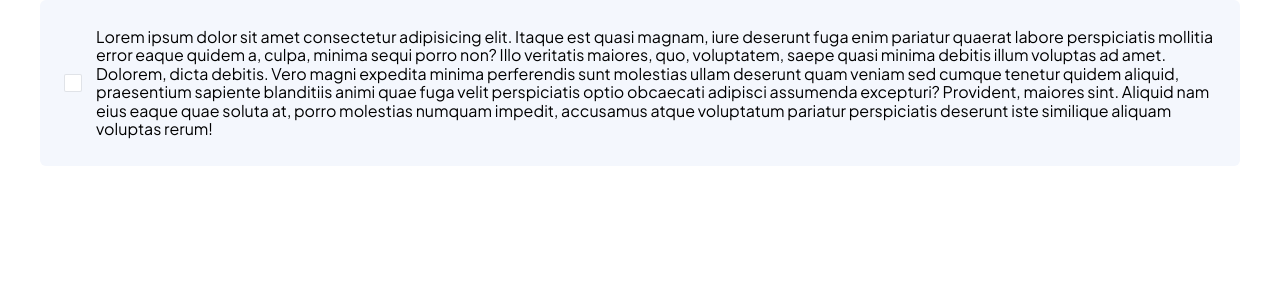
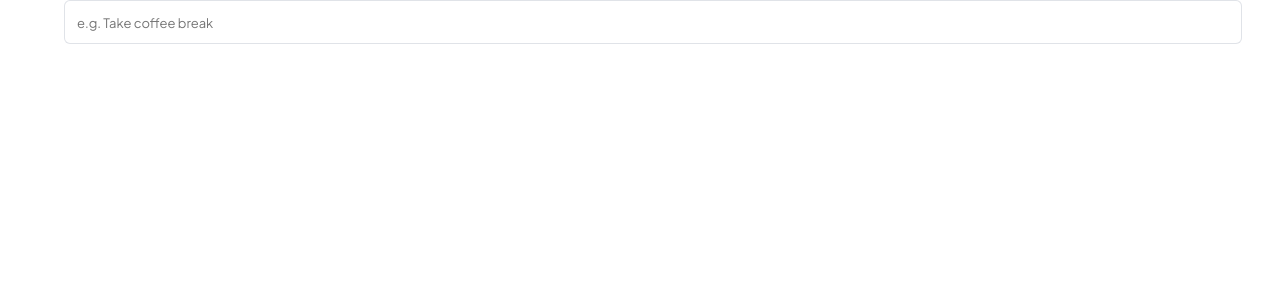
Before and after one commit to Suryasai130499/TypeScript-Next-Tutorial, a Next.js app: page /test in a window 1280 px wide. Shown: the top 300 px of the page. Built offline with nearby package versions, Linux system fonts and the light colour scheme.

Commit message:
Added TextFields

```diff
--- a/components/checkbox.module.css
+++ b/components/checkbox.module.css
@@ -10,12 +10,17 @@
   position: relative;
   display: flex;
   align-items: center;
+  font-weight: 700;
   padding-left: 2rem;
   cursor: pointer;
   -webkit-user-select: none;
   -moz-user-select: none;
   -ms-user-select: none;
   user-select: none;
+}
+
+.wrapper:hover {
+  background-color: var(--checkbox-background-hover);
 }
 
 .container input {
--- a/components/interfaces.ts
+++ b/components/interfaces.ts
@@ -9,3 +9,8 @@ export interface ButtonInterface {
 export interface CheckboxInterface {
   children: any;
 }
+
+export interface TextFieldInterface {
+  name: string;
+  placeholder: string;
+}
--- /dev/null
+++ b/components/noTitleField.tsx
@@ -0,0 +1,26 @@
+import type { NextPage } from 'next';
+import { useState } from 'react';
+import styles from './textField.module.css';
+import { TextFieldInterface } from './interfaces';
+
+const TextField: NextPage<TextFieldInterface> = ({ name, placeholder }) => {
+  const [error, setError] = useState(false);
+  const [errorMessage, setErrorMessage] = useState("Can't be empty");
+
+  return (
+    <div className={styles.wrapper}>
+      <input
+        className={styles.input}
+        type="text"
+        name={name}
+        placeholder={placeholder}
+        data-error={error}
+      />
+      {error ? (
+        <span className={styles.errorMessage}>{errorMessage}</span>
+      ) : null}
+    </div>
+  );
+};
+
+export default TextField;
--- /dev/null
+++ b/components/textField.module.css
@@ -0,0 +1,45 @@
+.wrapper {
+  position: relative;
+  width: 90%;
+  margin-inline: auto;
+  display: flex;
+  flex-direction: column;
+  align-items: flex-start;
+  gap: 0.5rem;
+}
+
+.label {
+  font-size: 0.75rem;
+  font-weight: 700;
+  color: var(--medium-grey);
+  letter-spacing: 0.4px;
+}
+
+.input {
+  padding: 0.75rem;
+  display: block;
+  width: 100%;
+  background: var(--white);
+  border: 1px solid rgba(130, 143, 163, 0.25);
+  border-radius: 6px;
+}
+
+.input:focus,
+.input:active {
+  outline: 0;
+}
+
+.input::placeholder {
+  font-size: 0.8125rem;
+}
+
+.input[data-error='true'] {
+  border-color: var(--red);
+}
+
+.errorMessage {
+  position: absolute;
+  right: 0;
+  top: 50%;
+  color: var(--red);
+}
--- a/pages/test.tsx
+++ b/pages/test.tsx
@@ -1,22 +1,8 @@
 import type { NextPage } from 'next';
-import Checkbox from '../components/checkbox';
+import TextField from '../components/noTitleField';
 
 const Test: NextPage = () => {
-  return (
-    <Checkbox>
-      Lorem ipsum dolor sit amet consectetur adipisicing elit. Itaque est quasi
-      magnam, iure deserunt fuga enim pariatur quaerat labore perspiciatis
-      mollitia error eaque quidem a, culpa, minima sequi porro non? Illo
-      veritatis maiores, quo, voluptatem, saepe quasi minima debitis illum
-      voluptas ad amet. Dolorem, dicta debitis. Vero magni expedita minima
-      perferendis sunt molestias ullam deserunt quam veniam sed cumque tenetur
-      quidem aliquid, praesentium sapiente blanditiis animi quae fuga velit
-      perspiciatis optio obcaecati adipisci assumenda excepturi? Provident,
-      maiores sint. Aliquid nam eius eaque quae soluta at, porro molestias
-      numquam impedit, accusamus atque voluptatum pariatur perspiciatis deserunt
-      iste similique aliquam voluptas rerum!
-    </Checkbox>
-  );
+  return <TextField name="Title" placeholder="e.g. Take coffee break" />;
 };
 
 export default Test;
--- a/styles/variables.css
+++ b/styles/variables.css
@@ -17,6 +17,7 @@
   --sidebar-background: var(--white);
   --secondary-background: rgba(99, 95, 199, 10%);
   --secondary-background-hover: rgba(99, 95, 199, 25%);
+  --checkbox-background-hover: rgba(99, 95, 199, 25%);
 }
 
 [data-theme='dark'] {
```
Also changed, not shown: components/textField.tsx (added, +29 -0 lines).
